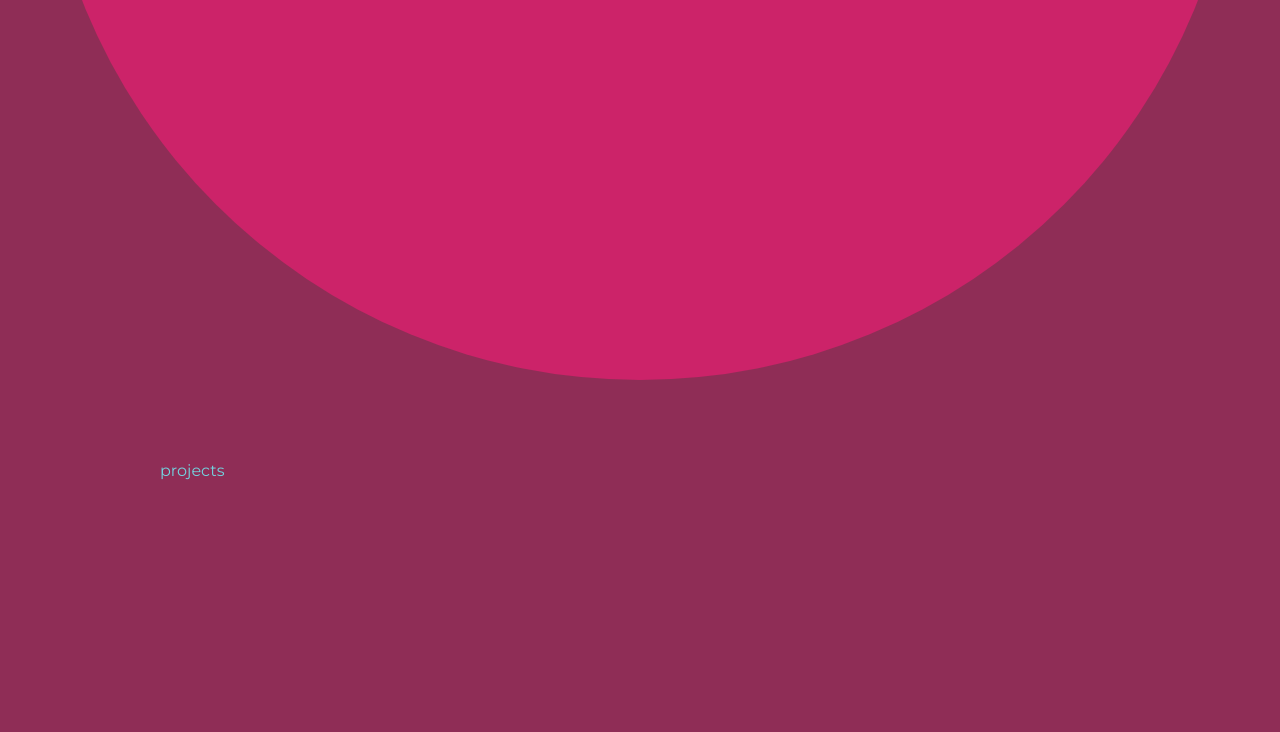
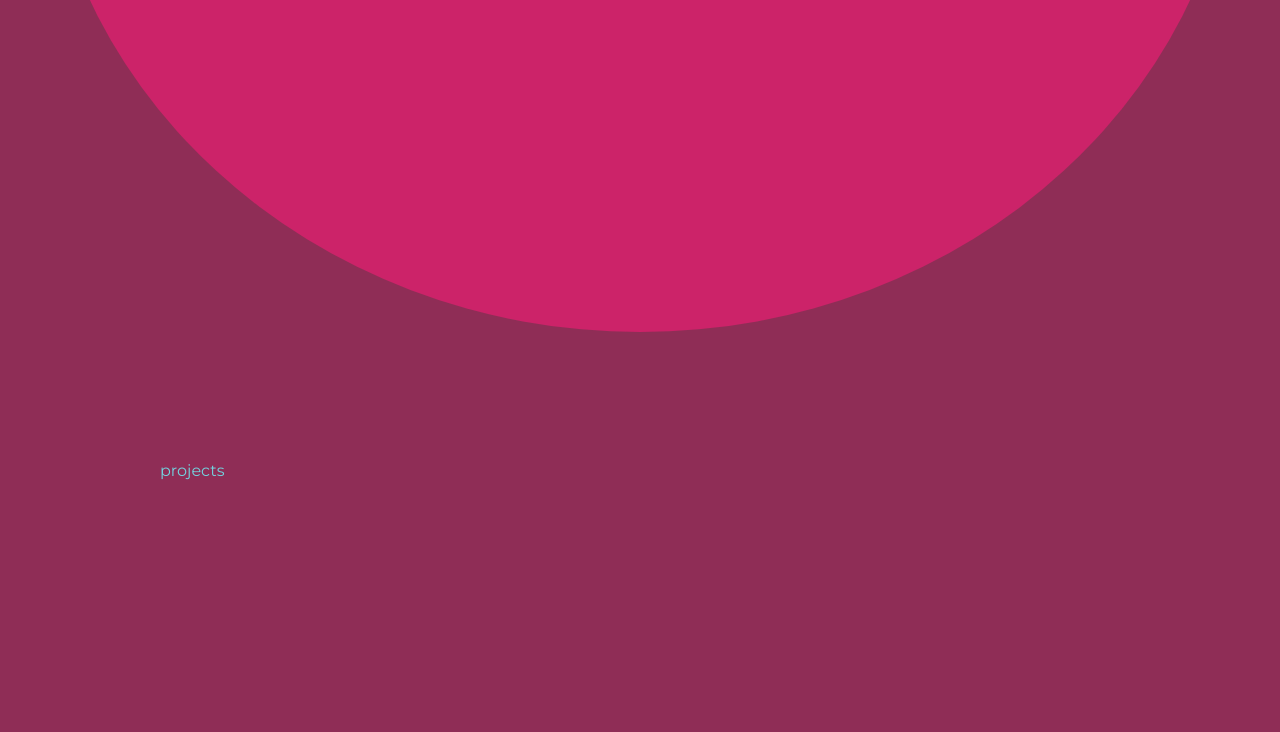
Before and after one commit to KarthikaSuresh03/KarthikaSuresh03.github.io, a plain HTML site: page index.html in a window 1280 px wide. Shown: the part 620-1352 px from the top of the page. Drawn offline with Linux system fonts and the light colour scheme.

Commit message:
modified css

```diff
--- a/styles.css
+++ b/styles.css
@@ -10,7 +10,7 @@ body {
     position: absolute;
     margin: auto;
     width: 25vh;
-    height: 25vh;
+    height: 23vh;
     border-radius: 100%;
     box-sizing: border-box;
     display: flex;
```
